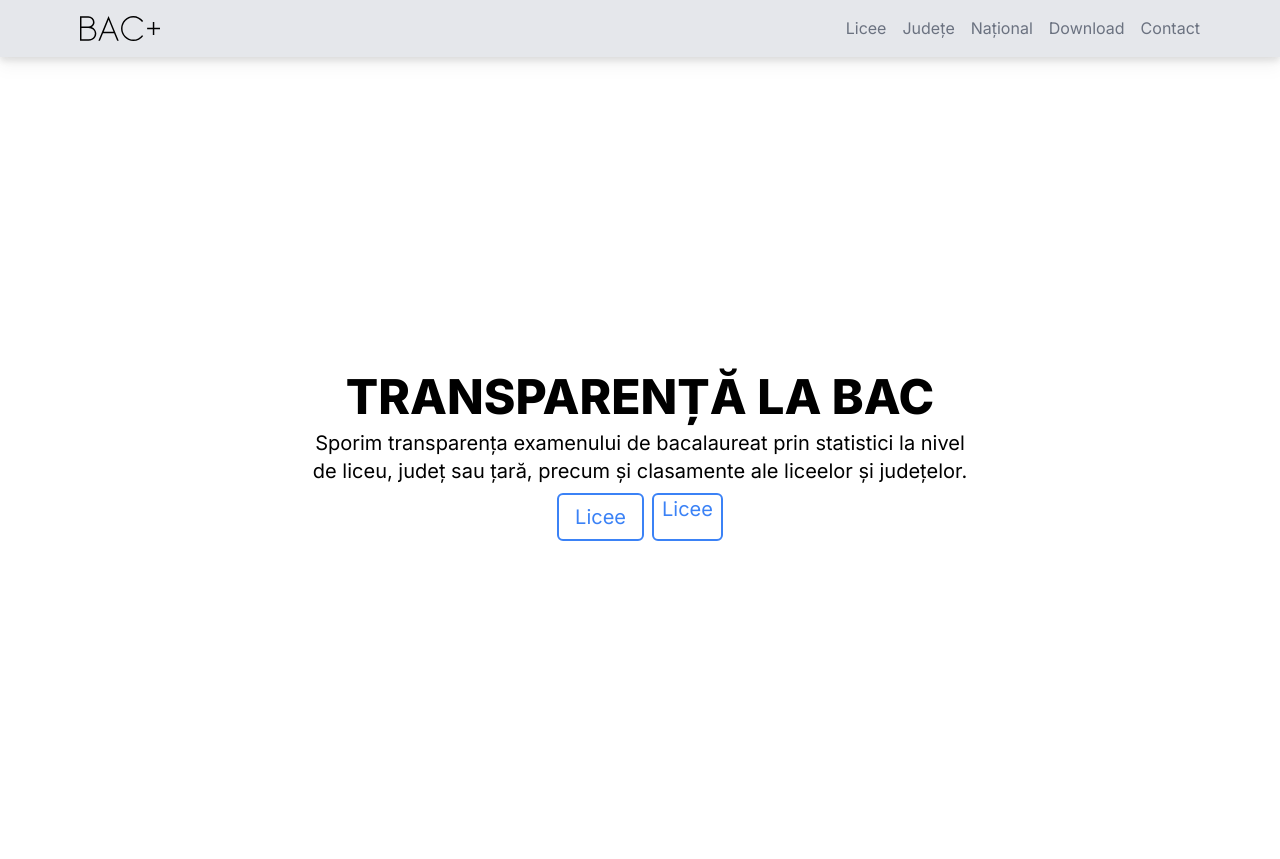
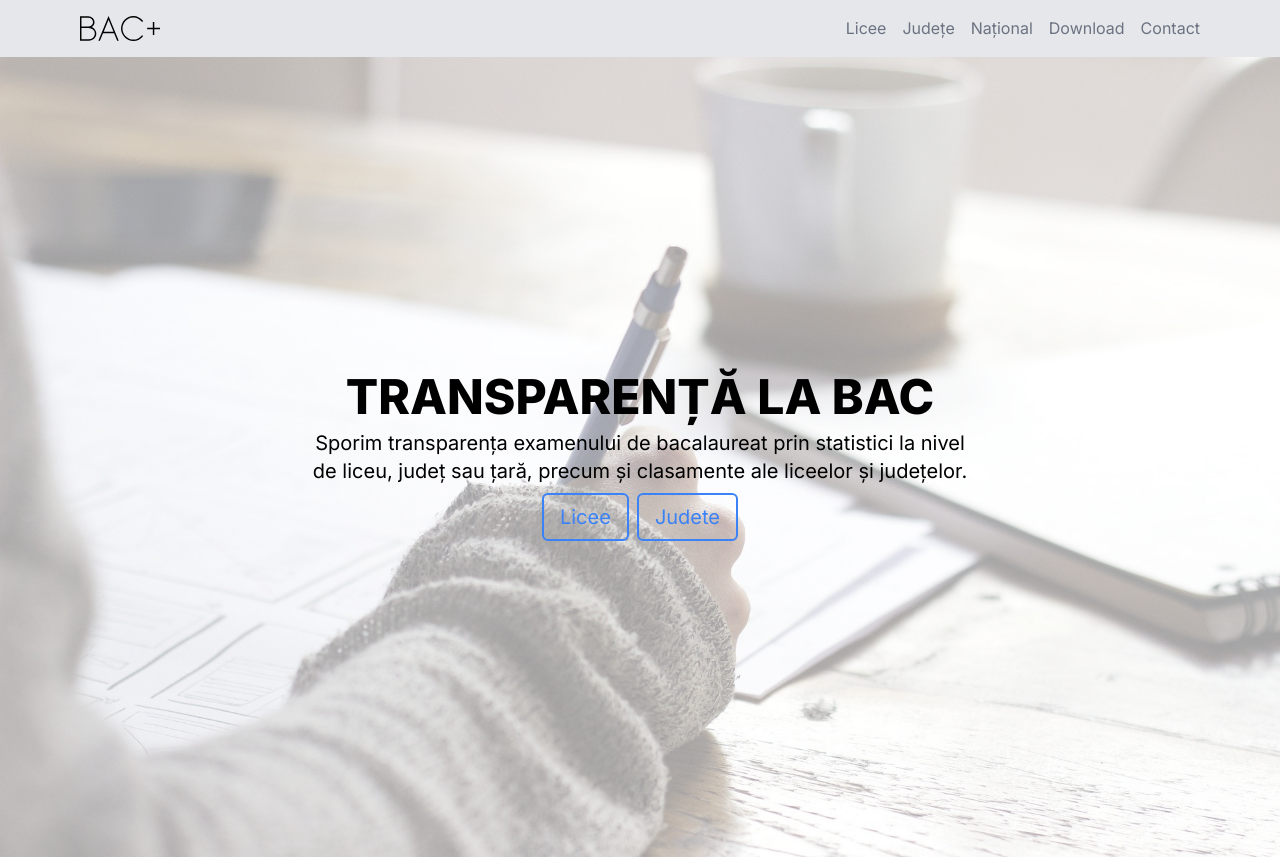
Before and after one commit to Tiberiu02/bacplus, a Next.js app: page / in a window 1280 px wide. Shown: the top 859 px of the page. Built offline with nearby package versions, Linux system fonts and the light colour scheme.

Commit message:
background

```diff
--- a/src/app/page.tsx
+++ b/src/app/page.tsx
@@ -1,14 +1,19 @@
-import LinkButton from "@/components/Button";
+import LinkButton from "@/components/LinkButton";
 import { Navbar } from "@/components/Navbar";
 
 import Image from "next/image";
 import Link from "next/link";
 
+import backgoundImg from '../../public/hero-bg.jpg';
+
 export default function Home() {
   return (
     <main>
       <Navbar />
-      <div className="min-w-full min-h-screen flex flex-row justify-center items-center">
+
+      <div className="min-w-full min-h-screen relative">
+        <Image src={backgoundImg} alt="background" className="absolute top-0 left-0 object-cover overflow-hidden h-screen w-screen z-0"/>
+        <div className="min-w-full min-h-screen absolute flex flex-row justify-center items-center z-10 bg-white/60">
           <div className="max-w-prose flex flex-col gap-2">
             <h1 className="font-extrabold text-center text-5xl">
               TRANSPARENȚĂ LA&nbsp;BAC
@@ -19,16 +24,13 @@ export default function Home() {
               județelor.
             </h5>
             <div className="flex flex-row gap-2 justify-center">
-            <LinkButton></LinkButton>
-            <Link
-              className="text-xl text-blue-500 rounded-md hover:bg-blue-500 hover:text-white px-2 border-2 border-blue-500 transition duration-200"
-              href={"/"}
-            >
-              Licee
-            </Link>
+              <LinkButton>Licee</LinkButton>
+              <LinkButton>Judete</LinkButton>
             </div>
           </div>
         </div>
+      </div>
+
       <section id="about" className="mt-5">
         <div className="container">
           <h2 className="mb-4">
--- a/src/components/Button.tsx
+++ b/src/components/LinkButton.tsx
@@ -1,12 +1,12 @@
 import Link from "next/link";
 
-export default function LinkButton() {
+export default function LinkButton({ children, href }: { children: string, href?: string } ) {
   return (
     <Link
       className="text-xl text-blue-500 rounded-md hover:bg-blue-500 hover:text-white px-4 py-2 border-2 border-blue-500 transition duration-200"
-      href={"/"}
+      href={href ? href : '/'}
     >
-      Licee
+      {children}
     </Link>
   );
 }
```
Also changed, not shown: public/hero-bg.jpg (added). Lines whose indentation alone changed are shown as unchanged.
